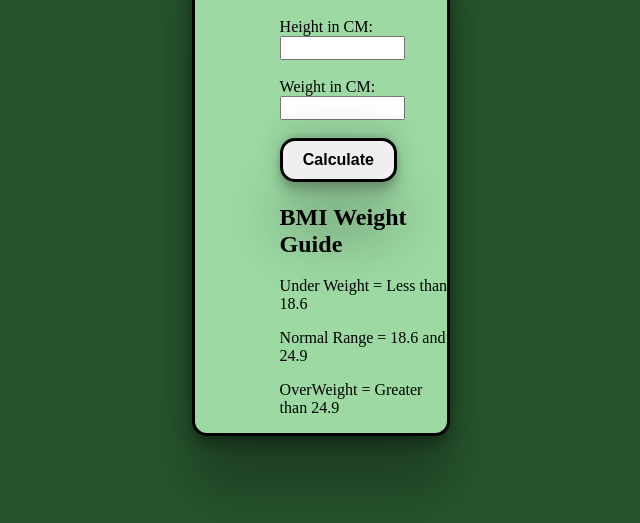
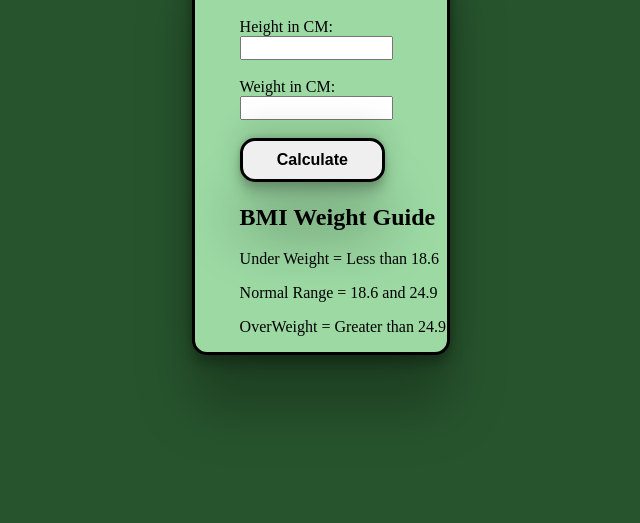
Before and after one commit to Aakanksha77/MiniJSProjects, a plain HTML site: page BMICalculator/index.html in a window 1280 px wide. Shown: the part 199-722 px from the top of the page, without its empty margins (319-959 px from the left). Drawn offline with Linux system fonts and the light colour scheme.

Commit message:
some new changes

```diff
--- a/BMICalculator/index.html
+++ b/BMICalculator/index.html
@@ -9,7 +9,7 @@
 <body>
     <div class="container">
         <div class="calculation">
-            <h1 class="title">BMI Calculator</h1>
+            <h1>BMI Calculator</h1>
             <form>
                 <label for="height">Height in CM: </label>
                 <input type="text" class="space" id="height"> </br>
--- a/BMICalculator/style.css
+++ b/BMICalculator/style.css
@@ -21,7 +21,7 @@ body{
     display: flex;
     flex-direction: column;
     gap: 50%;
-    margin-left: 85px;
+    margin-left: 45px;
 }
 
 .calculation h1 {
@@ -52,5 +52,5 @@ button:hover {
 }
 
 .weight-Guide {
-    margin-left: 85px;
+    margin-left: 45px;
 }
```
